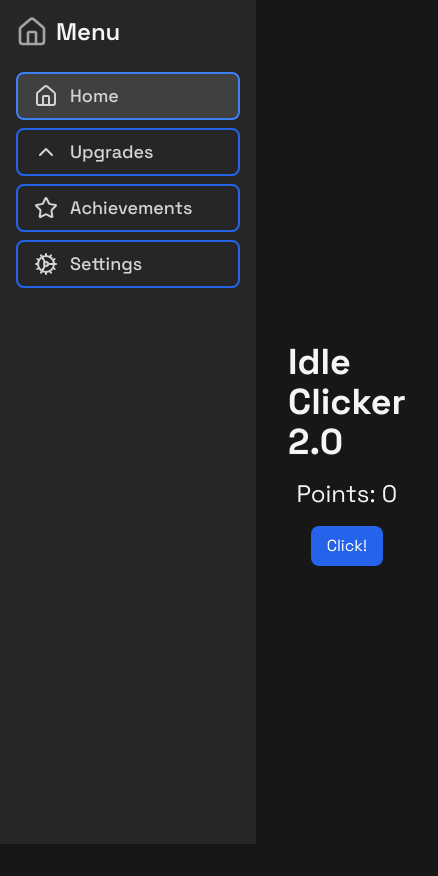
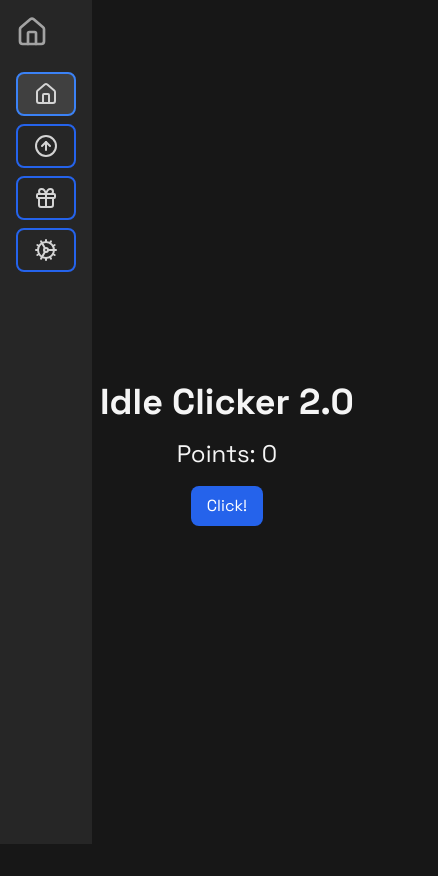
Before and after one commit to prodbyeagle/idleclicker2.0, a React (Create React App) app: page / in a window 390 px wide. Shown: the whole page, 438 px wide, since content can reach past the window. Built offline with nearby package versions, Linux system fonts and the light colour scheme.

Commit message:
styling: made sidebar collapsed on phones

```diff
--- a/src/App.js
+++ b/src/App.js
@@ -13,11 +13,11 @@ const App = () => {
   const [isUpgradeModalOpen, setUpgradeModalOpen] = useState(false);
   const [isAchievementsModalOpen, setAchievementsModalOpen] = useState(false);
   const [achievements, setAchievements] = useState([]);
+  // eslint-disable-next-line
   const [points, setPoints] = useState(0);
+  // eslint-disable-next-line
   const [upgradesCount, setUpgradesCount] = useState(0);
-  // eslint-disable-next-line
-  const [upgradesLevels, setUpgradesLevels] = useState({});
-  const [settings, setSettings] = useState({ language: 'en' });
+  const [isCollapsed, setIsCollapsed] = useState(false); // Track sidebar collapse
 
   useEffect(() => {
     if (activeTab === 'achievements') {
@@ -26,59 +26,34 @@ const App = () => {
   }, [activeTab]);
 
   useEffect(() => {
-    const updatedAchievements = achievements.map((achievement) => {
-      if (!achievement.unlocked) {
-        if (achievement.type === 'clicks' && points >= achievement.threshold) {
-          return { ...achievement, unlocked: true };
-        }
-        if (achievement.type === 'upgrades' && upgradesCount >= achievement.threshold) {
-          return { ...achievement, unlocked: true };
-        }
-        if (achievement.type === 'points' && points >= achievement.threshold) {
-          return { ...achievement, unlocked: true };
-        }
-      }
-      return achievement;
-    });
+    const handleResize = () => {
+      setIsCollapsed(window.innerWidth < 768);
+    };
 
-    const sortedAchievements = updatedAchievements.sort((a, b) => {
-      const rarityOrder = { 'common': 1, 'rare': 2, 'epic': 3, 'legendary': 4 };
-      return rarityOrder[a.rarity] - rarityOrder[b.rarity];
-    });
+    window.addEventListener('resize', handleResize);
+    handleResize();
 
-    setAchievements(sortedAchievements);
-    // eslint-disable-next-line
-  }, [points, upgradesCount]);
-
-  const handleSettingsChange = (newSettings) => {
-    setSettings(newSettings);
-  };
+    return () => window.removeEventListener('resize', handleResize);
+  }, []);
 
   return (
     <div className="flex h-screen bg-neutral-900 text-neutral-100">
       <Sidebar
         activeTab={activeTab}
         setActiveTab={setActiveTab}
-        setUpgradeModalOpen={setUpgradeModalOpen}
-        setAchievementsModalOpen={setAchievementsModalOpen}
       />
-      <div className="flex-1 p-8 ml-64">
+      <div className={`flex-1 p-8 transition-all duration-300 ${isCollapsed ? 'ml-16' : 'ml-64'}`}>
         {activeTab === 'home' && (
           <IdleClicker
             setPoints={setPoints}
             setUpgradesCount={setUpgradesCount}
-            setUpgradesLevels={setUpgradesLevels}
           />
         )}
         {activeTab === 'upgrades' && (
-          <Upgrades
-          />
+          <Upgrades />
         )}
         {activeTab === 'settings' && (
-          <Settings
-            settings={settings}
-            onSettingsChange={handleSettingsChange}
-          />
+          <Settings />
         )}
         {activeTab === 'achievements' && (
           <div className="space-y-4">
--- a/src/components/Sidebar.jsx
+++ b/src/components/Sidebar.jsx
@@ -1,17 +1,30 @@
-import React from 'react';
-import { Home, Star, Cog, ChevronUp } from 'lucide-react'; // Import Lucide icons
-import { useTranslation } from 'react-i18next'; // Import useTranslation
-import Button from './Button'; // Import the Button component
+import React, { useState, useEffect } from 'react';
+import { Home, Gift, Cog, CircleArrowUp } from 'lucide-react';
+import { useTranslation } from 'react-i18next';
+import Button from './Button';
 
 const Sidebar = ({ activeTab, setActiveTab }) => {
-   const { t } = useTranslation(); // useTranslation Hook verwenden
+   const { t } = useTranslation();
+   const [isCollapsed, setIsCollapsed] = useState(false);
+
+   // Detect screen size and toggle collapse for mobile
+   useEffect(() => {
+      const handleResize = () => {
+         setIsCollapsed(window.innerWidth < 768);
+      };
+
+      window.addEventListener('resize', handleResize);
+      handleResize(); // Trigger on mount
+
+      return () => window.removeEventListener('resize', handleResize);
+   }, []);
 
    return (
-      <div className="w-64 bg-neutral-800 p-4 flex flex-col h-full fixed top-0 left-0">
+      <div className={`bg-neutral-800 p-4 flex flex-col h-full fixed top-0 left-0 transition-width duration-300 ${isCollapsed ? 'w-22' : 'w-64'}`}>
          {/* Sidebar Header */}
          <div className="mb-6 flex items-center space-x-2">
             <Home size={32} className="text-neutral-400" />
-            <span className="text-neutral-100 text-2xl font-semibold">Menu</span>
+            {!isCollapsed && <span className="text-neutral-100 text-2xl font-semibold">Menu</span>}
          </div>
 
          {/* Navigation Buttons */}
@@ -21,8 +34,8 @@ const Sidebar = ({ activeTab, setActiveTab }) => {
                className={`flex items-center space-x-3 p-3 rounded-lg ${activeTab === 'home' ? 'bg-neutral-700 text-white border-2 border-blue-500' : 'text-neutral-300'}`}
                variant={activeTab === 'home' ? 'primary' : 'outline'}
             >
-               <Home size={24} className={`transition-colors duration-300 ${activeTab === 'upgrades' ? 'text-white' : 'text-neutral-300'}`} />
-               <span className={`text-lg font-medium transition-colors duration-300 ${activeTab === 'upgrades' ? 'text-white' : 'text-neutral-300'}`}>{t('home')}</span>
+               <Home size={24} className="text-neutral-300" />
+               {!isCollapsed && <span className="text-lg font-medium">{t('home')}</span>}
             </Button>
 
             <Button
@@ -30,8 +43,8 @@ const Sidebar = ({ activeTab, setActiveTab }) => {
                className={`flex items-center space-x-3 p-3 rounded-lg ${activeTab === 'upgrades' ? 'bg-neutral-700 text-white border-2 border-blue-500' : 'text-neutral-300'}`}
                variant={activeTab === 'upgrades' ? 'primary' : 'outline'}
             >
-               <ChevronUp size={24} className={`transition-colors duration-300 ${activeTab === 'upgrades' ? 'text-white' : 'text-neutral-300'}`} />
-               <span className={`text-lg font-medium transition-colors duration-300 ${activeTab === 'upgrades' ? 'text-white' : 'text-neutral-300'}`}>{t('upgrades')}</span>
+               <CircleArrowUp size={24} className="text-neutral-300" />
+               {!isCollapsed && <span className="text-lg font-medium">{t('upgrades')}</span>}
             </Button>
 
             <Button
@@ -39,8 +52,8 @@ const Sidebar = ({ activeTab, setActiveTab }) => {
                className={`flex items-center space-x-3 p-3 rounded-lg ${activeTab === 'achievements' ? 'bg-neutral-700 text-white border-2 border-yellow-500' : 'text-neutral-300'}`}
                variant={activeTab === 'achievements' ? 'primary' : 'outline'}
             >
-               <Star size={24} className={`transition-colors duration-300 ${activeTab === 'achievements' ? 'text-white' : 'text-neutral-300'}`} />
-               <span className={`text-lg font-medium transition-colors duration-300 ${activeTab === 'achievements' ? 'text-white' : 'text-neutral-300'}`}>{t('achievements')}</span>
+               <Gift size={24} className="text-neutral-300" />
+               {!isCollapsed && <span className="text-lg font-medium">{t('achievements')}</span>}
             </Button>
 
             <Button
@@ -48,8 +61,8 @@ const Sidebar = ({ activeTab, setActiveTab }) => {
                className={`flex items-center space-x-3 p-3 rounded-lg ${activeTab === 'settings' ? 'bg-neutral-700 text-white border-2 border-green-500' : 'text-neutral-300'}`}
                variant={activeTab === 'settings' ? 'primary' : 'outline'}
             >
-               <Cog size={24} className={`transition-colors duration-300 ${activeTab === 'settings' ? 'text-white' : 'text-neutral-300'}`} />
-               <span className={`text-lg font-medium transition-colors duration-300 ${activeTab === 'settings' ? 'text-white' : 'text-neutral-300'}`}>{t('settings')}</span>
+               <Cog size={24} className="text-neutral-300" />
+               {!isCollapsed && <span className="text-lg font-medium">{t('settings')}</span>}
             </Button>
          </div>
       </div>
```
